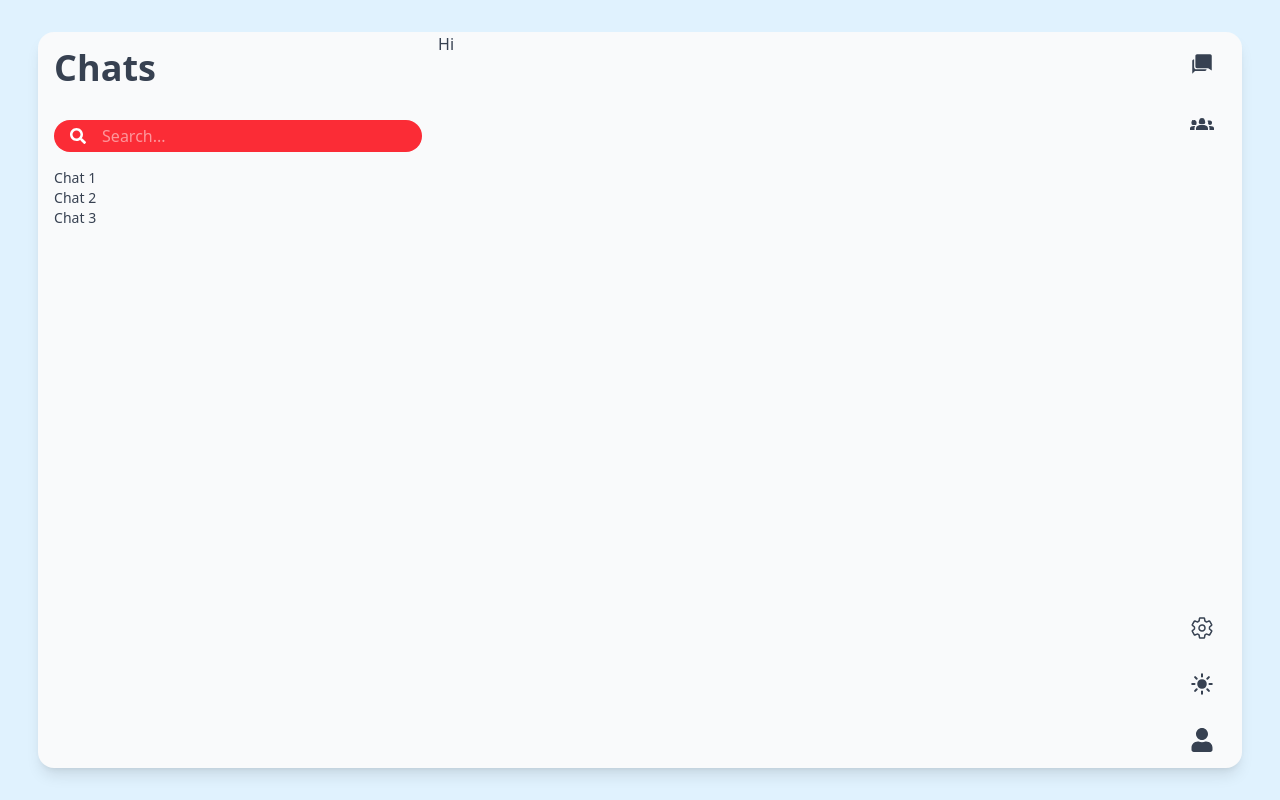
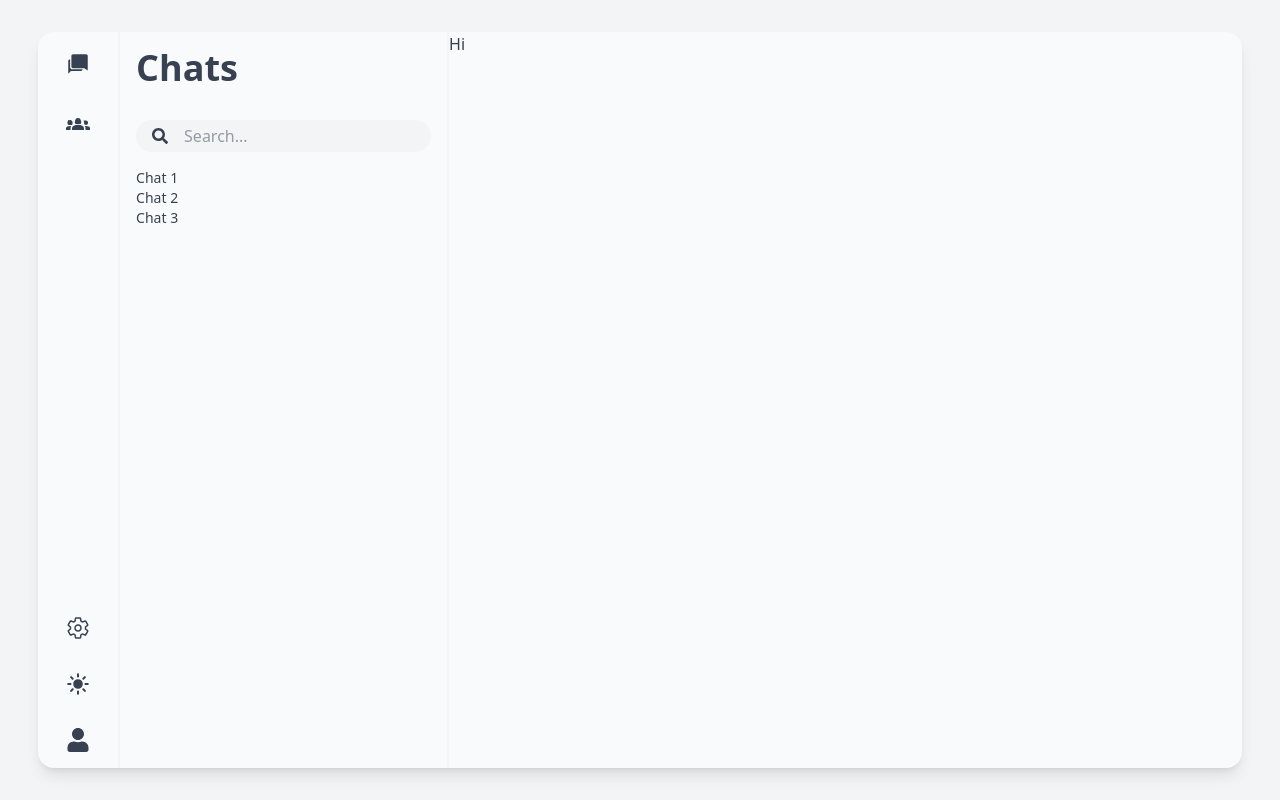
Before and after one commit to EmirYscn/messaging-app, a React (Vite) app in the folder client/: page / in a window 1280 px wide. Built offline with nearby package versions, Linux system fonts and the light colour scheme.

Commit message:
ui changes

```diff
--- a/client/src/styles/index.css
+++ b/client/src/styles/index.css
@@ -80,9 +80,9 @@
 
 * {
   /* Creating animations for dark mode */
-  transition: background-color 0.3s, border 0.3s;
+  transition: all 0.3s ease-in-out;
 }
 
 html body {
-  background-color: #e0f2fe;
+  background-color: var(--color-grey-100);
 }
--- a/client/src/ui/AppLayout.tsx
+++ b/client/src/ui/AppLayout.tsx
@@ -12,40 +12,33 @@ function AppLayout() {
 
   return (
     // Container for centering with padding
-    <div className="min-h-screen  flex justify-center p-4 md:p-8">
+    <div className="min-h-screen flex justify-center md:p-8">
       {/* App container with max-width and rounded corners */}
-      <div className="w-full max-w-99/100 rounded-2xl overflow-hidden flex flex-col md:flex-row relative bg-[var(--color-grey-50)] text-[var(--color-grey-700)] shadow-lg">
-        {/* Main content area (flex on mobile, grid on larger screens) */}
-        <div className="flex-1 flex flex-col md:grid md:grid-cols-[auto_1fr] lg:grid-cols-[400px_1fr]">
-          {/* Chats section - hidden by default on small screens unless toggled */}
+      <div className="w-full md:max-w-99/100 md:rounded-2xl overflow-hidden grid grid-rows lg:grid lg:grid-cols-[auto_auto_1fr] relative bg-[var(--color-grey-50)] text-[var(--color-grey-700)] shadow-lg">
+        <div className="w-full lg:w-auto h-full rounded-xl lg:rounded-none lg:rounded-l-2xl overflow-hidden order-last lg:order-first border-t-2 border-[var(--color-grey-100)] lg:border-t-0 lg:border-r-2 ">
+          <Sidebar onToggleChats={handleToggleChats} showChats={showChats} />
+        </div>
         <div
           className={`
               ${showChats ? "block" : "hidden"}
-              md:block
+              lg:block
               transition-all duration-300
-              h-[calc(100vh-9rem)] md:h-[calc(100vh-4rem)] lg:h-[calc(100vh-4rem)] overflow-y-auto
+              h-[calc(100vh-9rem)]  lg:h-[calc(100vh-4rem)] overflow-y-auto
+              lg:border-[var(--color-grey-100)] lg:border-r-2
             `}
         >
           <Chats onToggleChats={handleToggleChats} />
         </div>
 
-          {/* Main content - visible by default on small screens unless chats toggled */}
         <main
           className={`
               ${showChats ? "hidden" : "block"}
-              md:block
-              h-[calc(100vh-9rem)] md:h-[calc(100vh-4rem)] lg:h-[calc(100vh-4rem)] overflow-y-auto
+              lg:block
+              h-[calc(100vh-9rem)]  lg:h-[calc(100vh-4rem)] overflow-y-auto
             `}
         >
           <Outlet />
         </main>
-        </div>
-
-        {/* Sidebar - fixed at bottom on small/medium screens, left side on large screens */}
-
-        <div className="w-full lg:w-auto h-full rounded-xl lg:rounded-none lg:rounded-l-2xl overflow-hidden">
-          <Sidebar onToggleChats={handleToggleChats} showChats={showChats} />
-        </div>
       </div>
     </div>
   );
--- a/client/src/ui/Searchbar.tsx
+++ b/client/src/ui/Searchbar.tsx
@@ -1,16 +1,21 @@
-import { FaSearch } from "react-icons/fa";
+import { useState } from "react";
+import { FaArrowLeft, FaSearch } from "react-icons/fa";
 
 function Searchbar() {
+  const [searchValue, setSearchValue] = useState("");
+
   return (
-    <div className="flex gap-4 items-center bg-red-500 px-4 py-1 rounded-2xl text-white">
+    <div className="flex gap-4 items-center bg-[var(--color-grey-100)] px-4 py-1 rounded-2xl ">
       <label htmlFor="searchbar">
-        <FaSearch />
+        {searchValue ? <FaArrowLeft /> : <FaSearch />}
       </label>
       <input
         type="search"
         name="searchbar"
         id="searchbar"
         placeholder="Search..."
+        value={searchValue}
+        onChange={(e) => setSearchValue(e.target.value)}
         className="w-full focus:outline-none"
       />
     </div>
```
Lines whose indentation alone changed are shown as unchanged.
